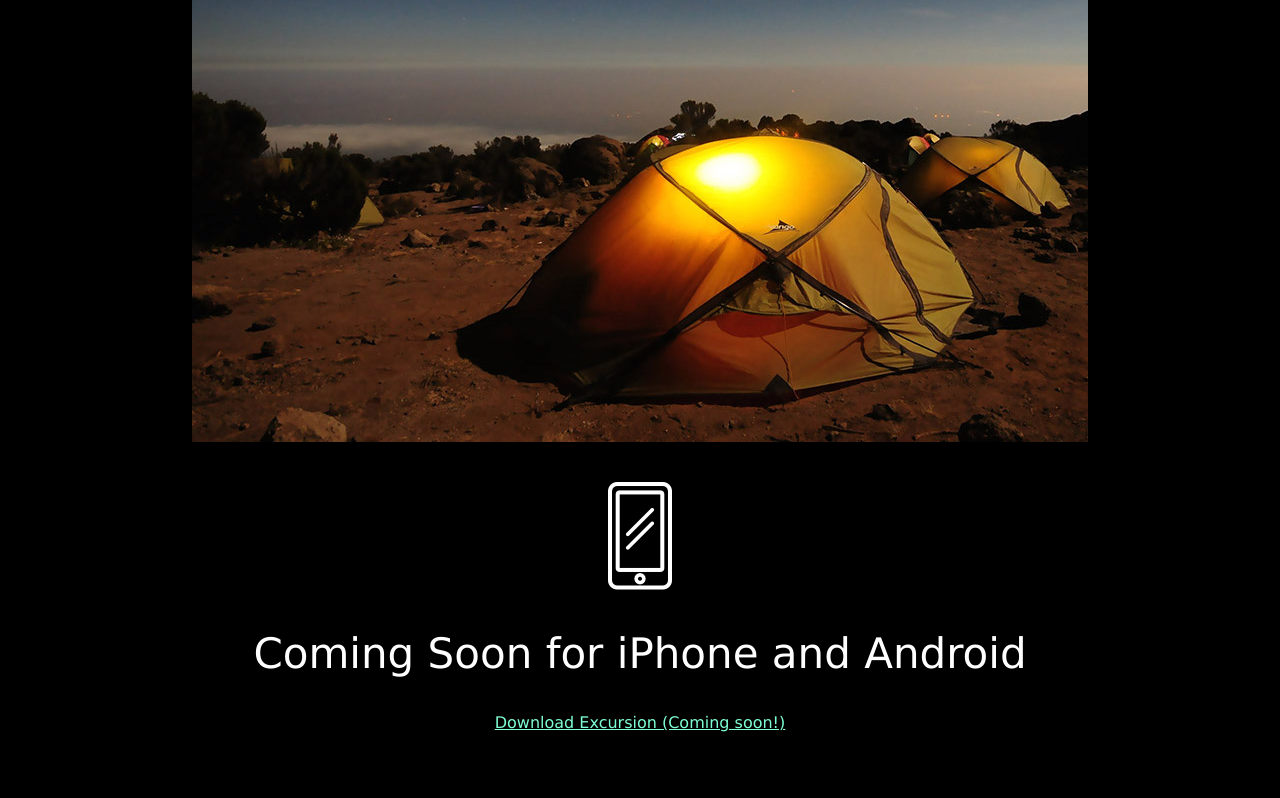
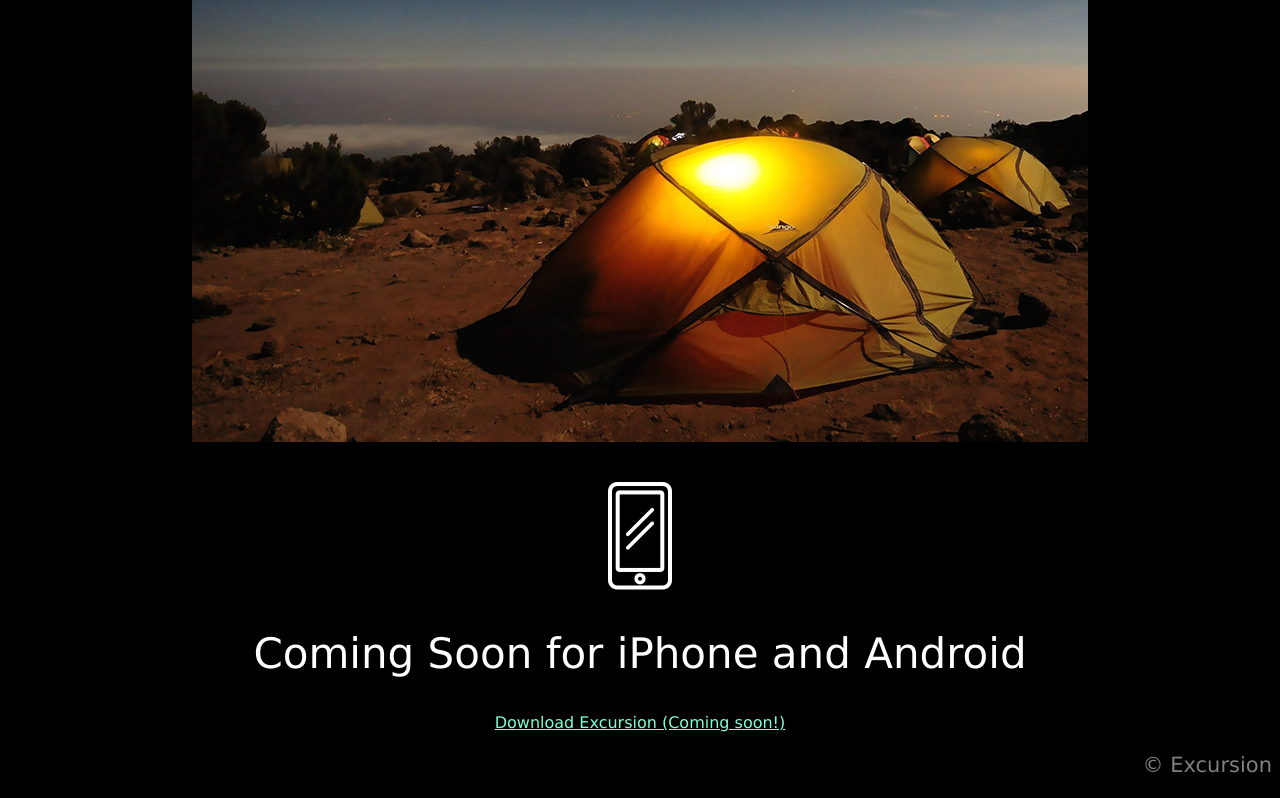
Before and after one commit to Kritschel/excursion, a plain HTML site: page index.html in a window 1280 px wide. Shown: the part 569-1367 px from the top of the page. Before the commit the page ends 1317 px from the top, so only its background shows below. Drawn offline with Linux system fonts and the light colour scheme.

Commit message:
footer added

```diff
--- a/index.html
+++ b/index.html
@@ -16,7 +16,7 @@
 		</p>
   </div>
 
-		<!-- Image Section -->
+		<!-- Image section -->
 
   <div class="image">
 	  <h2>Your personal travel guide<h2>
@@ -25,11 +25,17 @@
   </div>
 
 		<!-- Illustration Section -->
+
   <div class="illustration">
 		<p><img src="./resources/images/phone.png" alt=""></p>
 		<h2>Coming Soon for iPhone and Android</h2>
   	<h3>Download Excursion (Coming soon!)</h3>
   </div>
 
-	</body>
+			<!-- Footer section -->
+
+		<div class="footer">
+			<p>© Excursion</p>
+		</div>
+
 </html>
--- a/resources/css/style.css
+++ b/resources/css/style.css
@@ -28,3 +28,7 @@ p {
   font-size: 21px;
   color: gray;
 }
+
+.footer {
+  text-align: right;
+}
```
